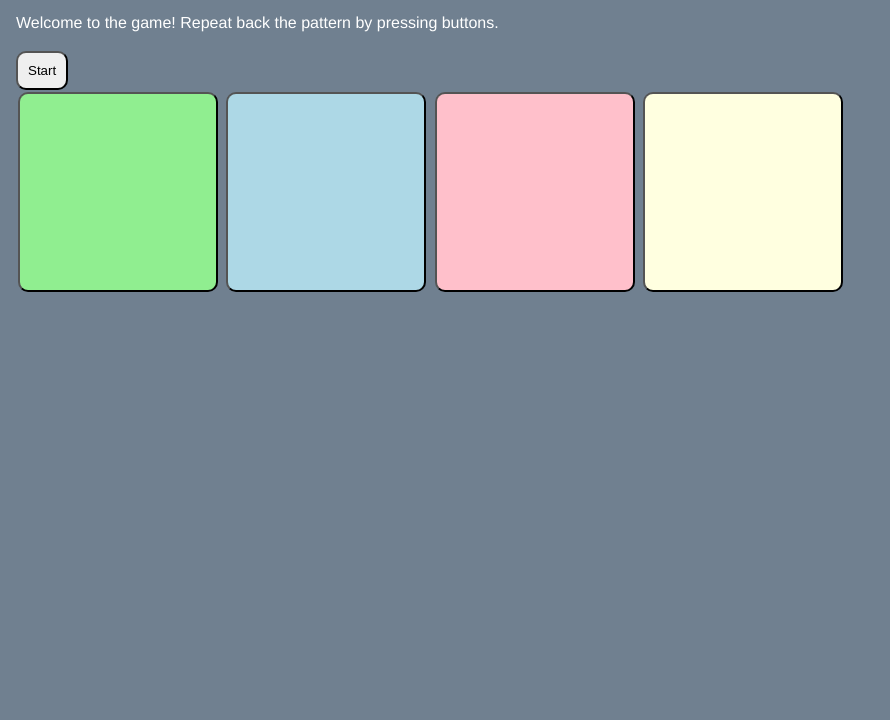
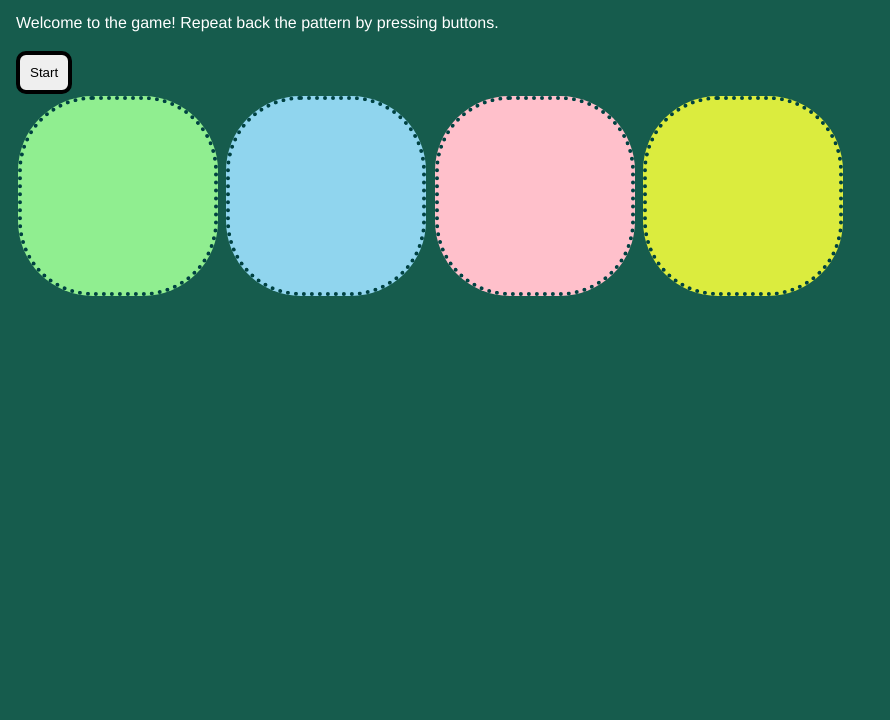
Before and after one commit to TahminaM/LightAndSound_MemoryGame, a plain HTML site: page index.html in a window 1280 px wide. Shown: the part 80-800 px from the top of the page, without its empty margins (0-890 px from the left). Drawn offline with Linux system fonts and the light colour scheme.

Commit message:
Added more color

```diff
--- a/style.css
+++ b/style.css
@@ -1,6 +1,3 @@
-
-
-
 html {  /* default to border-box */
   box-sizing: border-box;
   font-size: 16px;
@@ -22,7 +19,7 @@ html {  /* default to border-box */
 
 
 body {  /* adjust typography defaults */
-    background-color: slategrey;
+  background-color:#165c4d;
   color: white;
   margin: 1rem;
   font-family: helvetica, arial, sans-serif;
@@ -37,14 +34,17 @@ html {  /* default to border-box */
 button{
   padding: 10px;
   border-radius: 10px;
+  border: 4.5px solid;
 }
 
 #gameButtonArea > button {
   width:200px;
   height:200px;
   margin:2px;
+  border-radius: 75px;
+  border-style: dotted;
+  color: #004242;
 }
-
 
 .hidden {  /* This rule makes the stop button invisible */
   display: none;
@@ -55,12 +55,12 @@ html {  /* default to border-box */
     background: lightgreen;
 }
 #button1:active, #button1.lit {
-      background:green;
+    background:rgb(7, 224, 7);
 }
 
 
 #button2 {
-      background: lightblue;
+    background: rgb(144, 213, 238);
 }
 #button2:active, #button1.lit {
     background:blue;
@@ -76,8 +76,8 @@ html {  /* default to border-box */
 
 
 #button4 {
-      background: lightyellow;
+    background: #dbec3e;
 }
 #button4:active, #button1.lit {
-      background:yellow;
+    background:#ffba00;
 }
```
Also changed, not shown: 1 other file. Lines whose indentation alone changed are shown as unchanged.
